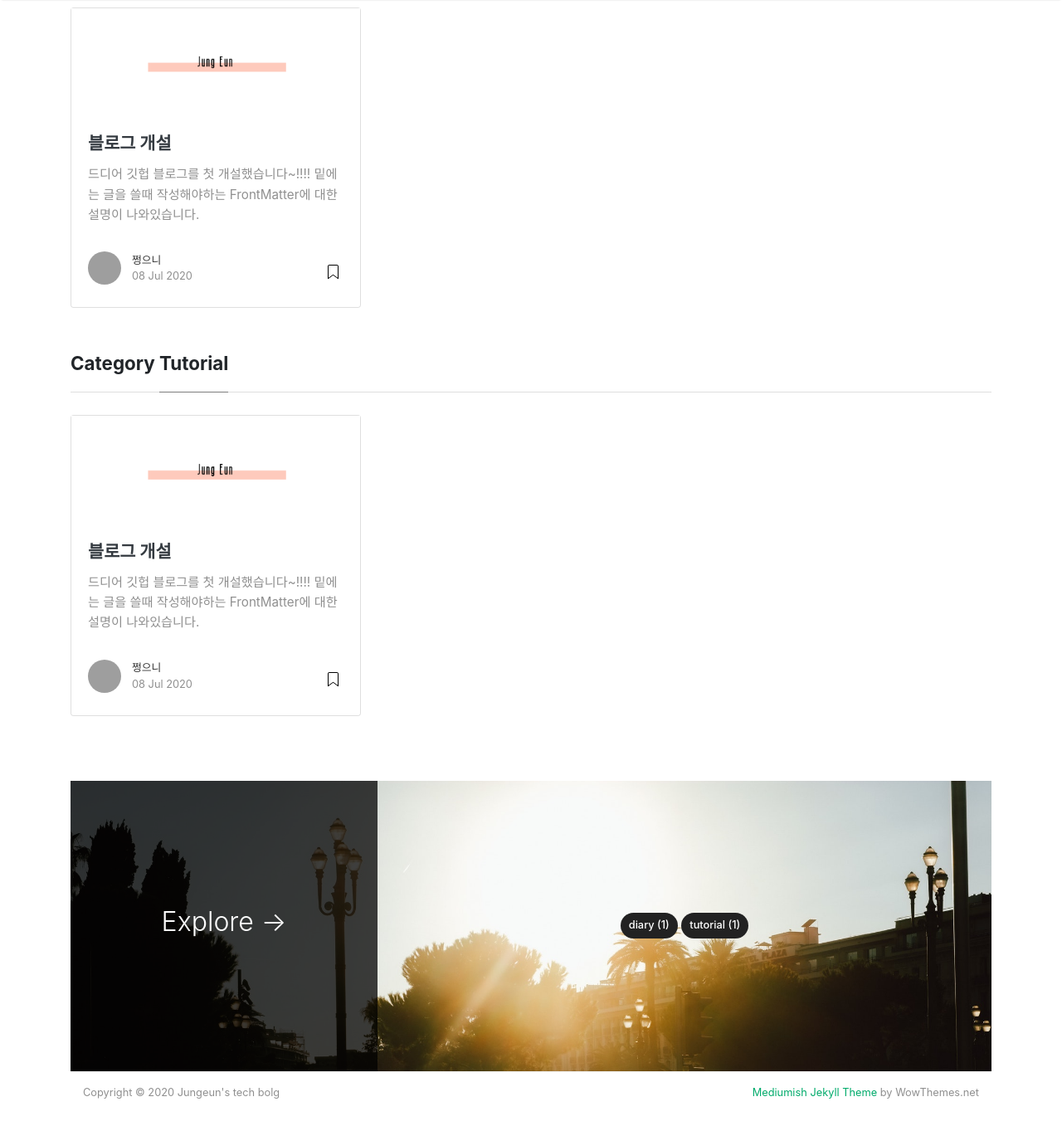
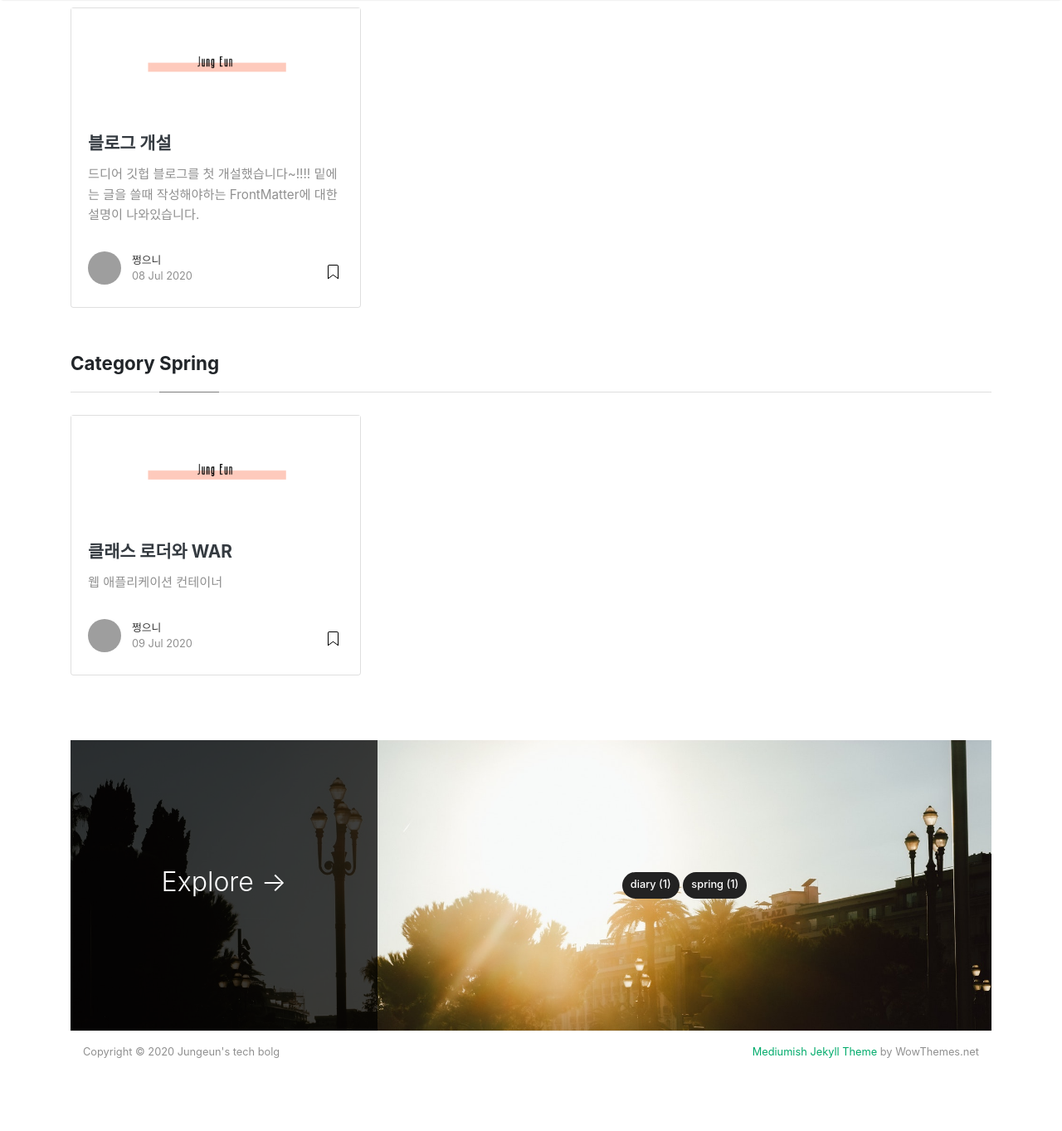
Before and after one commit to JungeunKwon/JungeunKwon.github.io, a Jekyll site: the page built from _pages/categories.md, in a window 1280 px wide and 1400 px high, scrolled down 305 px. Shown: the top 1363 px of the window at 83% size. Built offline with Jekyll 4.4.1, drawn with Linux system fonts in a browser that asks for light colours; nearby versions of some CDN libraries; some web fonts are replaced; part of the change alters nothing that is shown; grey boxes are pictures that could not be loaded.

Commit message:
[추가] 클래스로더와 war

```diff
--- a/_posts/2020-07-08-blog.md
+++ b/_posts/2020-07-08-blog.md
@@ -2,7 +2,7 @@
 layout: post
 title: "블로그 개설"
 author: Jungeun
-categories: [diary, tutorial]
+categories: [diary]
 tags: [diary, start]
 image: assets/images/cover.png
 description: "깃헙 블로그를 첫 개설 했습니다. 이 테마의 이용방법등을 설명합니다."
--- /dev/null
+++ b/_posts/2020-07-09-chapter1.md
@@ -0,0 +1,54 @@
+---
+layout: post
+title: "클래스 로더와 WAR"
+author: Jungeun
+categories: [spring]
+tags: [spring, was, 스프링부트로배우는자바웹개발, 클래스로더, WAR]
+image: assets/images/cover.png
+description: "웹 애플리케이션에서 사용되는 클래스 로더와 WAR에 대한 설명"
+featured: false
+---
+
+### 웹 애플리케이션 컨테이너
+
+웹 애플리케이션이 배포되는 공간을 뜻한다.
+
+웹 서버 : HTML 과 같은 정적 파일들을 전달
+
+웹 애플리케이션 서버(WAS) : JSP 같은 언어들을 사용해서 동적인 페이지들을 생성
+
+### 클래스 로더
+
+WAS가 어떻게 웹 애플리케이션을 인식하고 동작시키는지 알기 위해서는 클래스 로더를 알아야 한다.
+
+클래스 로더란 자바 클래스를 자바 가상 머신으로 동적 로드하는 자바 런타임 환경의 일부이다.
+
+JVM이 클래스를 실행하기 위해서는 클래스를 로딩하는 과정이 필요하며 그 과정을 수행해 주는 것이다.
+
+> JVM (자바 가상 머신) : 자바 바이트 코드와 컴퓨터의 운영 시스템 간의 번역기 역할을 하는 것으로 기존의 운영체제에 상관없이 자바를 실행시킬 수 있도록 도와주는 프로그램
+
+**클래스 로더의 특징**
+
+1. 구조가 계층적이다. 상위 클래스 로더에서 하위 클래스 로더를 갖는 방식(최상위 클래스 로더는 부트스트랩 클래스 로더)
+2. 클래스 로딩을 위임할 수 있다.
+3. 클래스 로더는 가시적인 규약(클래스를 로딩할 때 가능한 범위)이 있다. 자식 클래스 로더는 클래스 로딩 요청 위임을 통해 부모 클래스 로더가 로딩한 클래스를 찾을 수 있지만, 부모 클래스는 자식 클래스 로더가 로딩한 클래스를 알 수 없다.
+4. 클래스 언로딩 불가능하다. 클래스 로더가 로딩한 클래스를 언로딩할 수 없으므로 가비지 컬렉터가 동작하거나 WAS가 재시작할 때 초기화 된다.
+
+> 가비지 컬렉터 : 더 이상 사용하지 않는 메모리를 찾아서 해제하는 것(가비지 컬렉션), 메모리가 부족할 때 쓰레기를 정리해주는 프로그램
+
+**클래스 로더의 유형**
+
+1. 부트 스트랩 클래스 로더 : JVM 런타임 실행을 위해 기반이 되는 파일들을 로드
+2. 확장 클래스 로더 : 자바의 최상위 객체인 Object를 포함한 자바 API 로드
+3. 시스템 클래스 로더 : 클래스 패스에 포함된 클래스들을 로드
+4. 사용자 정의 클래스 로더
+
+> 웹 애플리케이션 클래스 로더는 클래스 로더의 유형 중 시스템 클래스 로더 하위에 사용자가 정의한 클래스 로더에 해당한다.
+
+> 웹 애플리케이션 컨테이너는 웹 애플리케이션 자체 API 를 제공하기 위해 컨테이너를 로드하는 클래스 로더와 사용자가 추가한 JSP나 WAR 파일들을 다루기 위한 ServletContext Loader를 사용한다.
+
+#### WAR 파일의 특성
+
+배포할 때 로컬 실행 프로그램은 JAR로 패키징하고 웹은 WAR로 패키징 한다. WAR는 압축파일에 자바 관련 규약이 포함된 것이다(WEB-INF폴더). WAS는 WAR파일의 WEB-INF 폴더를 기준으로 클래스 파일들을 로드한다.
+
+WAR : 웹 개발 시에 결과물이 되는 형식 파일
```
